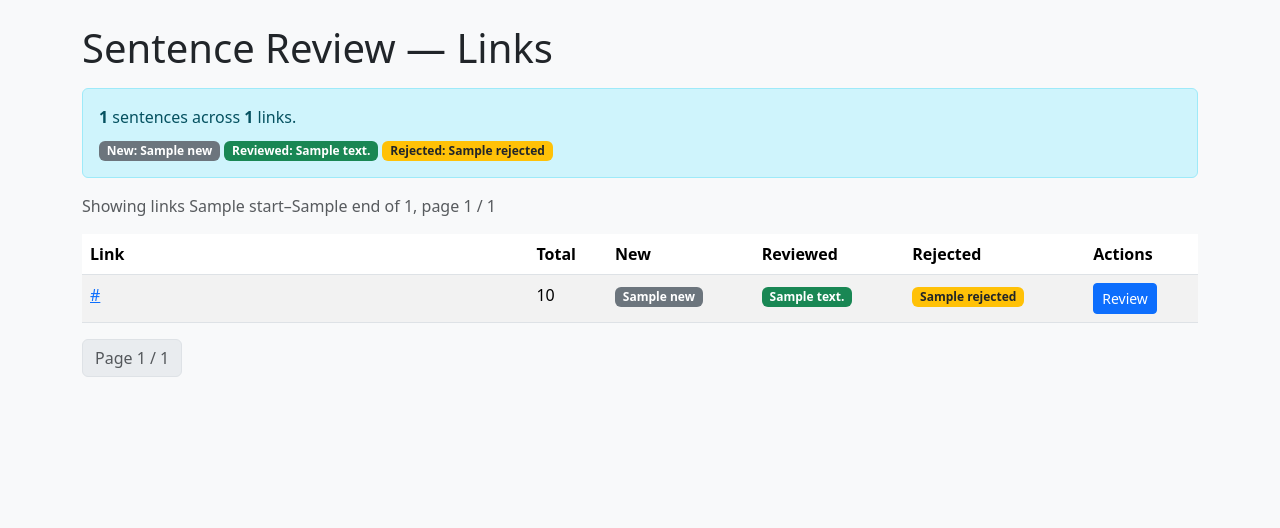
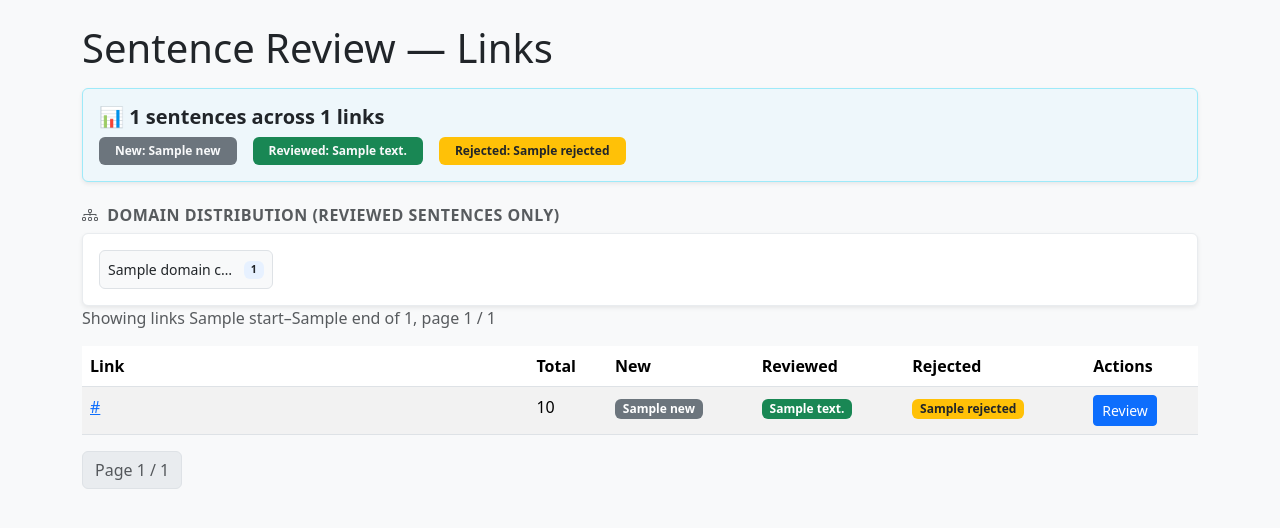
Before and after one commit to vikram-naik/BhashaSetu, a Flask app: template ingestion/webcrawl/templates/links.html in a window 1280 px wide. Shown: the top 528 px of the page. Run offline with Flask 3, Linux system fonts and the light colour scheme; the template is opened without the code that fills it: most values are stand-ins (such as "Sample title", 1, 10 or a date in 2020); parts of the project's set-up code (start-up, migrations or seed data) failed here and were passed over.

```diff
--- a/ingestion/webcrawl/review_app.py
+++ b/ingestion/webcrawl/review_app.py
@@ -45,6 +45,21 @@ def index():
     status_rows = cur.fetchall()
     status_counts = {row[0]: row[1] for row in status_rows}
 
+    cur.execute("""
+        SELECT COALESCE(d.name, 'Untagged') AS domain, COUNT(s.id)
+        FROM staging_sentences s
+        LEFT JOIN staging_sentence_domain sd ON sd.sentence_id = s.id
+        LEFT JOIN domain d ON d.id = sd.domain_id
+        WHERE s.status = 'reviewed'
+        GROUP BY COALESCE(d.name, 'Untagged')
+        ORDER BY COUNT(s.id) DESC
+    """)
+    domain_rows = cur.fetchall()
+    domain_counts = {row[0]: row[1] for row in domain_rows}
+
+    if not domain_rows:
+        domain_counts = {"(no reviewed sentences yet)": 0}
+
     # Paginated links
     cur.execute(f"""
         SELECT l.id, l.url,
@@ -71,7 +86,8 @@ def index():
     } for r in rows]
     return render_links_page(
         links, page, PAGE_SIZE, total_links,
-        total_sentences, status_counts
+        total_sentences, status_counts,
+        domain_counts=domain_counts
     )
 
 
@@ -111,9 +127,10 @@ def view_link(link_id):
         LEFT JOIN staging_sentence_domain sd ON sd.sentence_id = s.id
         LEFT JOIN domain d ON d.id = sd.domain_id
         {where_clause}
-        ORDER BY s.id ASC
+        ORDER BY s.created_at ASC, s.id ASC
         LIMIT ? OFFSET ?
     """, params + [page_size, offset])
+
     rows = cur.fetchall()
 
     sentences = [{
--- a/ingestion/webcrawl/templates/base.html
+++ b/ingestion/webcrawl/templates/base.html
@@ -8,6 +8,30 @@
   <style>
     textarea { width:100%; min-height:56px; resize:vertical; }
     .status-badge { font-size:0.85rem; }
+    .bg-primary-subtle {
+      background-color: #e7f1ff !important;
+    }
+    .bg-info-subtle {
+      background-color: #eef7fb !important;
+    }
+    .bg-light-subtle {
+      background-color: #f8f9fa !important;
+    }
+    .border-light-subtle {
+      border-color: #e9ecef !important;
+    }
+    .domain-badge {
+      background: #f8f9fa;
+      border-radius: 6px;
+      padding: 4px 6px;
+    }
+    .domain-badge:hover {
+      background: #e9ecef;
+      cursor: pointer;
+    }
+    h6.fw-semibold {
+      letter-spacing: 0.5px;
+    }
   </style>
 </head>
 <body class="bg-light">
--- a/ingestion/webcrawl/templates/links.html
+++ b/ingestion/webcrawl/templates/links.html
@@ -3,14 +3,37 @@
 {% block content %}
 <h1 class="mb-3">Sentence Review — Links</h1>
 
-<div class="alert alert-info">
-  <strong>{{ total_sentences }}</strong> sentences across <strong>{{ total_links }}</strong> links.
-  <div class="mt-2">
-    <span class="badge bg-secondary">New: {{ status_counts.get('new',0) }}</span>
-    <span class="badge bg-success">Reviewed: {{ status_counts.get('reviewed',0) }}</span>
-    <span class="badge bg-warning text-dark">Rejected: {{ status_counts.get('rejected',0) }}</span>
+<div class="p-3 mb-3 rounded shadow-sm bg-info-subtle border border-info-subtle">
+  <h5 class="mb-1 fw-semibold">📊 {{ total_sentences }} sentences across {{ total_links }} links</h5>
+  <div class="d-flex flex-wrap gap-3 mt-2">
+    <span class="badge bg-secondary text-light px-3 py-2">New: {{ status_counts.get('new', 0) }}</span>
+    <span class="badge bg-success text-light px-3 py-2">Reviewed: {{ status_counts.get('reviewed', 0) }}</span>
+    <span class="badge bg-warning text-dark px-3 py-2">Rejected: {{ status_counts.get('rejected', 0) }}</span>
   </div>
 </div>
+
+
+{% if domain_counts %}
+<div class="mt-4">
+  <h6 class="fw-semibold text-uppercase text-muted mb-2">
+    <i class="bi bi-diagram-3 me-1"></i> Domain Distribution (Reviewed Sentences Only)
+  </h6>
+
+  <div class="p-3 rounded shadow-sm bg-white border border-light-subtle">
+    <div class="row row-cols-2 row-cols-sm-3 row-cols-md-4 row-cols-lg-6 g-2">
+      {% for name, count in domain_counts.items() %}
+      <div class="col">
+        <div class="d-flex justify-content-between align-items-center border rounded p-2 small bg-light-subtle">
+          <span class="text-truncate fw-medium" title="{{ name }}">{{ name }}</span>
+          <span class="badge bg-primary-subtle text-dark ms-2">{{ count }}</span>
+        </div>
+      </div>
+      {% endfor %}
+    </div>
+  </div>
+</div>
+{% endif %}
+
 
 <p class="text-muted">Showing links {{ start }}–{{ end }} of {{ total_links }}, page {{ page }} / {{ total_pages }}</p>
 
--- a/ingestion/webcrawl/views.py
+++ b/ingestion/webcrawl/views.py
@@ -1,7 +1,7 @@
 # ingestion/webcrawl/views.py
 from flask import render_template
 
-def render_links_page(links, page, page_size, total_links, total_sentences, status_counts):
+def render_links_page(links, page, page_size, total_links, total_sentences, status_counts, domain_counts):
     total_pages = max(1, (total_links + page_size - 1) // page_size)
     start = (page - 1) * page_size + 1 if total_links > 0 else 0
     end = min(total_links, page * page_size)
@@ -12,7 +12,8 @@ def render_links_page(links, page, page_size, total_links, total_sentences, stat
         total_links=total_links, total_pages=total_pages,
         start=start, end=end,
         total_sentences=total_sentences,
-        status_counts=status_counts
+        status_counts=status_counts,
+        domain_counts=domain_counts
     )
 
 
```
Also changed, not shown: ingestion/domain_rules/gu_domains.json (+24 -0 lines), ingestion/webcrawl/templates/sentences.html (+23 -1 lines).
